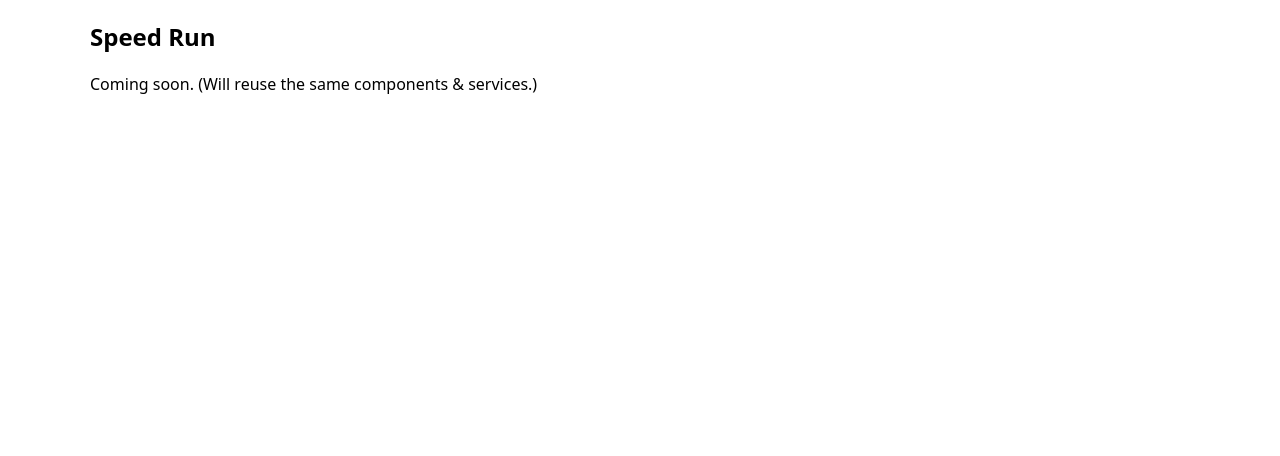
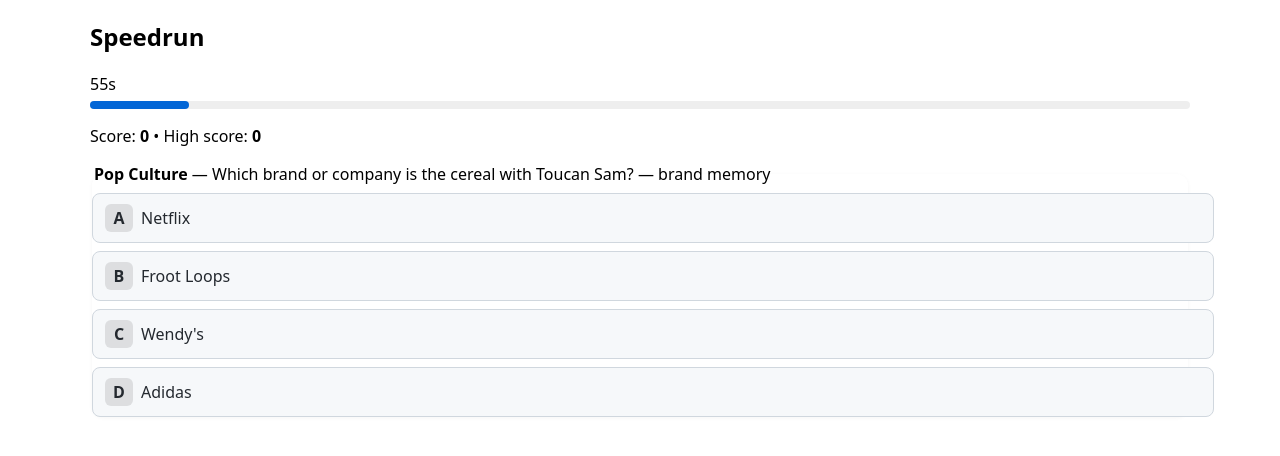
Before and after one commit to Eryck-Mano-Arkadium/gameJam, a Next.js app: page /speed in a window 1280 px wide. Shown: the top 456 px of the page. Built offline with nearby package versions, Linux system fonts and the light colour scheme.

Commit message:
feat: Adds speedrun mode

```diff
--- /dev/null
+++ b/src/app/speed/SpeedClient.tsx
@@ -0,0 +1,142 @@
+"use client";
+
+import { useCallback, useMemo, useState, useEffect } from "react";
+import Countdown from "@/components/Countdown";
+import QuestionCard from "@/components/QuestionCard";
+import LiveRegion from "@/components/LiveRegion";
+import { QuestionService } from "@/services/questions/QuestionService";
+import { useLocalStorage } from "@/hooks/useLocalStorage";
+
+type SpeedrunConfig = {
+  durationMs: number;
+  pointsCorrect: number;
+  pointsWrong: number;
+};
+
+const DEFAULT_CONFIG: SpeedrunConfig = {
+  durationMs: 60_000,
+  pointsCorrect: 50,
+  pointsWrong: -20,
+};
+
+const svc = new QuestionService();
+
+export default function SpeedClient({ config }: { config?: Partial<SpeedrunConfig> }) {
+  const cfg: SpeedrunConfig = { ...DEFAULT_CONFIG, ...(config ?? {}) } as SpeedrunConfig;
+
+  const [startTs] = useState(() => Date.now());
+  const [index, setIndex] = useState(0);
+  const [choice, setChoice] = useState<"a" | "b" | "c" | "d" | undefined>(undefined);
+  const [score, setScore] = useState(0);
+  const [message, setMessage] = useState("");
+  const [finished, setFinished] = useState(false);
+  const [getHigh, setHigh] = useLocalStorage<number>("speedrun_highscore", 0);
+  const [highScore, setHighScore] = useState<number>(0);
+
+  const endTs = startTs + cfg.durationMs;
+  const nowFn = useCallback(() => Date.now(), []);
+
+  const question = useMemo(() => {
+    const all = svc.all();
+    const safeIndex = ((index % all.length) + all.length) % all.length;
+    return all[safeIndex];
+  }, [index]);
+
+  const submit = useCallback(() => {
+    if (finished) return;
+    const correct = question.correct;
+    if (!choice) {
+      setScore((s) => s + cfg.pointsWrong);
+      setMessage(`No answer. -${Math.abs(cfg.pointsWrong)} points.`);
+    } else if (choice === correct) {
+      setScore((s) => s + cfg.pointsCorrect);
+      setMessage(`Correct! +${cfg.pointsCorrect} points.`);
+    } else {
+      setScore((s) => s + cfg.pointsWrong);
+      setMessage(`Wrong. -${Math.abs(cfg.pointsWrong)} points.`);
+    }
+    setChoice(undefined);
+    setIndex((i) => i + 1);
+  }, [choice, finished, question.correct, cfg.pointsCorrect, cfg.pointsWrong]);
+
+  const onPick = useCallback(
+    (val: "a" | "b" | "c" | "d") => {
+      if (finished) return;
+      setChoice(val);
+      // Instant submit and advance on selection for speedrun
+      const isCorrect = val === question.correct;
+      if (isCorrect) {
+        setScore((s) => s + cfg.pointsCorrect);
+        setMessage(`Correct! +${cfg.pointsCorrect} points.`);
+      } else {
+        setScore((s) => s + cfg.pointsWrong);
+        setMessage(`Wrong. -${Math.abs(cfg.pointsWrong)} points.`);
+      }
+      setChoice(undefined);
+      setIndex((i) => i + 1);
+    },
+    [finished, question.correct, cfg.pointsCorrect, cfg.pointsWrong]
+  );
+
+  const remainingMs = Math.max(0, endTs - nowFn());
+  if (!finished && remainingMs === 0) setFinished(true);
+
+  // Load high score once
+  useEffect(() => {
+    setHighScore(getHigh());
+  }, []);
+
+  // Update high score if surpassed
+  useEffect(() => {
+    if (score > highScore) {
+      setHighScore(score);
+      setHigh(score);
+    }
+  }, [score, highScore, setHigh]);
+
+  return (
+    <section className="container">
+      <h1>Speedrun</h1>
+
+      {!finished ? (
+        <>
+          <Countdown
+            startTs={startTs}
+            endTs={endTs}
+            nowFn={nowFn}
+            warnAt={5}
+            onAnnounce={setMessage}
+          />
+          <div style={{ marginTop: 12 }}>
+            <p>
+              Score: <strong>{score}</strong>
+              {" "}• High score: <strong>{highScore}</strong>
+            </p>
+          </div>
+          <div style={{ marginTop: 12 }}>
+            <QuestionCard
+              category={question.category}
+              prompt={question.question}
+              options={{ a: question.a, b: question.b, c: question.c, d: question.d }}
+              value={choice}
+              onChange={onPick}
+              disabled={false}
+              correct={question.correct}
+              revealCorrectInline={false}
+            />
+          </div>
+          {/* No submit button in speedrun; selection advances automatically */}
+        </>
+      ) : (
+        <div className="card" aria-live="polite" aria-atomic="true">
+          <p>Time is up!</p>
+          <p>Your final score: <strong>{score}</strong></p>
+          <p>High score: <strong>{highScore}</strong></p>
+          <p>Leaderboard coming soon.</p>
+        </div>
+      )}
+
+      <LiveRegion message={message} />
+    </section>
+  );
+}
--- a/src/app/speed/page.tsx
+++ b/src/app/speed/page.tsx
@@ -1,8 +1,17 @@
+import dynamic from 'next/dynamic';
+
+export const metadata = { title: 'Streak Trivia – Speedrun' };
+
+const SpeedClient = dynamic(() => import('./SpeedClient'), {
+  ssr: false,
+  loading: () => (
+    <section className="container">
+      <h1>Speedrun</h1>
+      <p>Loading…</p>
+    </section>
+  ),
+});
+
 export default function SpeedPage() {
-  return (
-    <section className="container">
-      <h1>Speed Run</h1>
-      <p>Coming soon. (Will reuse the same components & services.)</p>
-    </section>
-  );
+  return <SpeedClient />;
 }
--- a/src/components/QuestionCard.tsx
+++ b/src/components/QuestionCard.tsx
@@ -8,6 +8,7 @@
   onChange: (val: "a" | "b" | "c" | "d") => void;
   disabled?: boolean;
   correct: "a" | "b" | "c" | "d";
+  revealCorrectInline?: boolean;
 };
 
 export default function QuestionCard({
@@ -18,9 +19,39 @@
   onChange,
   disabled,
   correct,
+  revealCorrectInline = false,
 }: Props) {
   const get = (k: "a" | "b" | "c" | "d") =>
     (options[k] ?? "").toString() || "[missing]";
+  const baseBtnStyle: React.CSSProperties = {
+    display: "flex",
+    alignItems: "center",
+    gap: 8,
+    width: "100%",
+    padding: "10px 12px",
+    borderRadius: 8,
+    border: "1px solid #d0d7de",
+    background: "#f6f8fa",
+    color: "#24292f",
+    cursor: disabled ? "not-allowed" : "pointer",
+  };
+  const selectedStyle: React.CSSProperties = {
+    ...baseBtnStyle,
+    background: "#0366d6",
+    borderColor: "#0366d6",
+    color: "#ffffff",
+  };
+  const keyStyle: React.CSSProperties = {
+    display: "inline-flex",
+    alignItems: "center",
+    justifyContent: "center",
+    width: 28,
+    height: 28,
+    borderRadius: 6,
+    background: "rgba(0,0,0,0.1)",
+    color: "inherit",
+    fontWeight: 600,
+  };
   return (
     <fieldset
       className="card"
@@ -31,7 +62,9 @@
       <legend id="q-legend">
         <strong>{category}</strong> — {prompt}
       </legend>
-      <div style={{color: "#ffff"}}>Correct answer:{correct.toUpperCase()}</div>
+      {revealCorrectInline && (
+        <div style={{color: "#ffff"}}>Correct answer:{correct.toUpperCase()}</div>
+      )}
       <div role="radiogroup" aria-label="Answers">
         {(["a", "b", "c", "d"] as const).map((k) => (
           <label key={k} style={{ display: "block", marginTop: 8 }}>
@@ -42,13 +75,16 @@
               checked={value === k}
               onChange={() => onChange(k)}
               aria-checked={value === k}
-            />{" "}
-            <span
-              className={value === k ? "selected" : undefined}
-              id={`opt-${k}`}
+              style={{ position: "absolute", opacity: 0, pointerEvents: "none", width: 0, height: 0 }}
+            />
+            <div
+              role="button"
+              aria-pressed={value === k}
+              style={value === k ? selectedStyle : baseBtnStyle}
             >
-              {k.toUpperCase()}. {get(k)}
-            </span>
+              <span aria-hidden="true" style={keyStyle}>{k.toUpperCase()}</span>
+              <span id={`opt-${k}`}>{get(k)}</span>
+            </div>
           </label>
         ))}
       </div>
```
Also changed, not shown: 1 other file (tests, documents, lock files or other folders).
